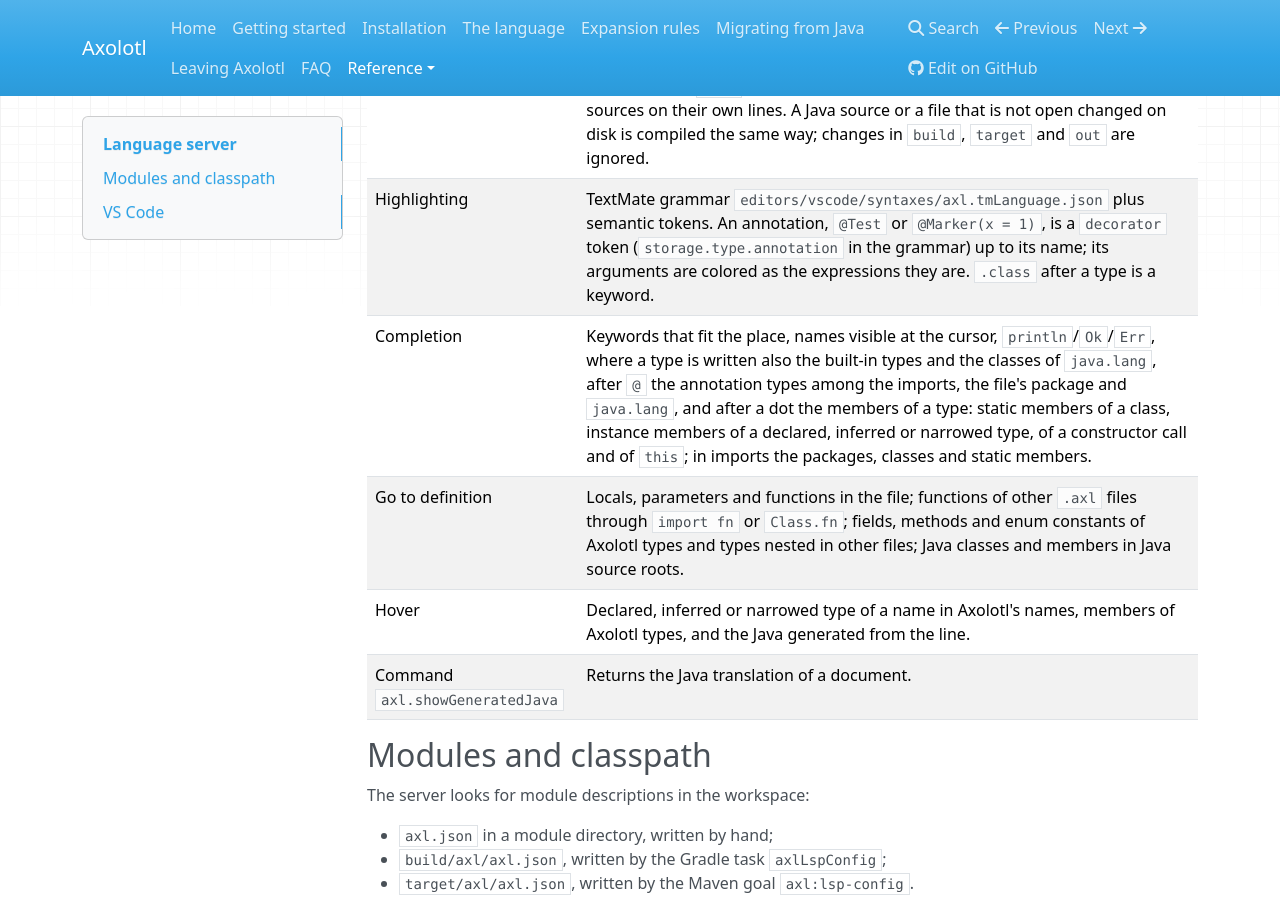
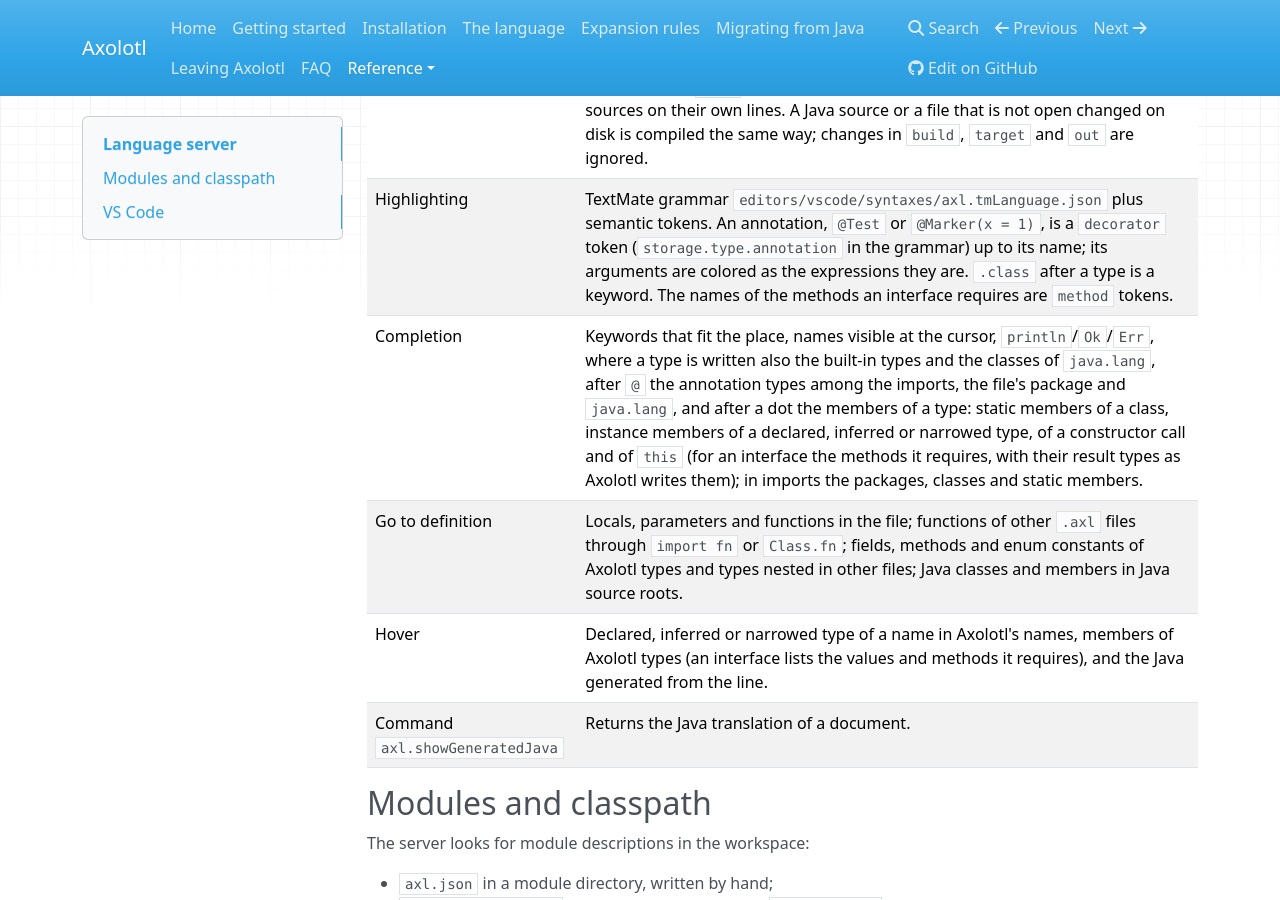
Before and after one commit to k1ngmang/axolotl-lang, an MkDocs documentation site: the page built from docs/lsp.md, in a window 1280 px wide and 900 px high, scrolled down 350 px. Built offline with MkDocs 1.6.1, drawn with Linux system fonts in a browser that asks for light colours; nearby versions of some CDN libraries.

Commit message:
Document interface methods in the editor docs and changelog

```diff
--- a/docs/lsp.md
+++ b/docs/lsp.md
@@ -9,10 +9,10 @@ platform's LSP support. Start it with the Error Prone JVM options (`axl-lsp` fro
 |---------|---------|
 | Diagnostics while typing | Syntax and the translator's rules (`try` placement, shadowing, `$` in names, missing `package`, ...). |
 | Diagnostics on save | The whole module is translated and compiled with javac, Error Prone and NullAway, and so are the modules that include the file, such as its tests; errors appear on the `.axl` lines, also of files that are not open, and errors in Java sources on their own lines. A Java source or a file that is not open changed on disk is compiled the same way; changes in `build`, `target` and `out` are ignored. |
-| Highlighting | TextMate grammar `editors/vscode/syntaxes/axl.tmLanguage.json` plus semantic tokens. An annotation, `@Test` or `@Marker(x = 1)`, is a `decorator` token (`storage.type.annotation` in the grammar) up to its name; its arguments are colored as the expressions they are. `.class` after a type is a keyword. |
-| Completion | Keywords that fit the place, names visible at the cursor, `println`/`Ok`/`Err`, where a type is written also the built-in types and the classes of `java.lang`, after `@` the annotation types among the imports, the file's package and `java.lang`, and after a dot the members of a type: static members of a class, instance members of a declared, inferred or narrowed type, of a constructor call and of `this`; in imports the packages, classes and static members. |
+| Highlighting | TextMate grammar `editors/vscode/syntaxes/axl.tmLanguage.json` plus semantic tokens. An annotation, `@Test` or `@Marker(x = 1)`, is a `decorator` token (`storage.type.annotation` in the grammar) up to its name; its arguments are colored as the expressions they are. `.class` after a type is a keyword. The names of the methods an interface requires are `method` tokens. |
+| Completion | Keywords that fit the place, names visible at the cursor, `println`/`Ok`/`Err`, where a type is written also the built-in types and the classes of `java.lang`, after `@` the annotation types among the imports, the file's package and `java.lang`, and after a dot the members of a type: static members of a class, instance members of a declared, inferred or narrowed type, of a constructor call and of `this` (for an interface the methods it requires, with their result types as Axolotl writes them); in imports the packages, classes and static members. |
 | Go to definition | Locals, parameters and functions in the file; functions of other `.axl` files through `import fn` or `Class.fn`; fields, methods and enum constants of Axolotl types and types nested in other files; Java classes and members in Java source roots. |
-| Hover | Declared, inferred or narrowed type of a name in Axolotl's names, members of Axolotl types, and the Java generated from the line. |
+| Hover | Declared, inferred or narrowed type of a name in Axolotl's names, members of Axolotl types (an interface lists the values and methods it requires), and the Java generated from the line. |
 | Command `axl.showGeneratedJava` | Returns the Java translation of a document. |
 
 ## Modules and classpath
```
Also changed, not shown: CHANGELOG.md (+1 -0 lines), docs/intellij.md (+2 -2 lines).
